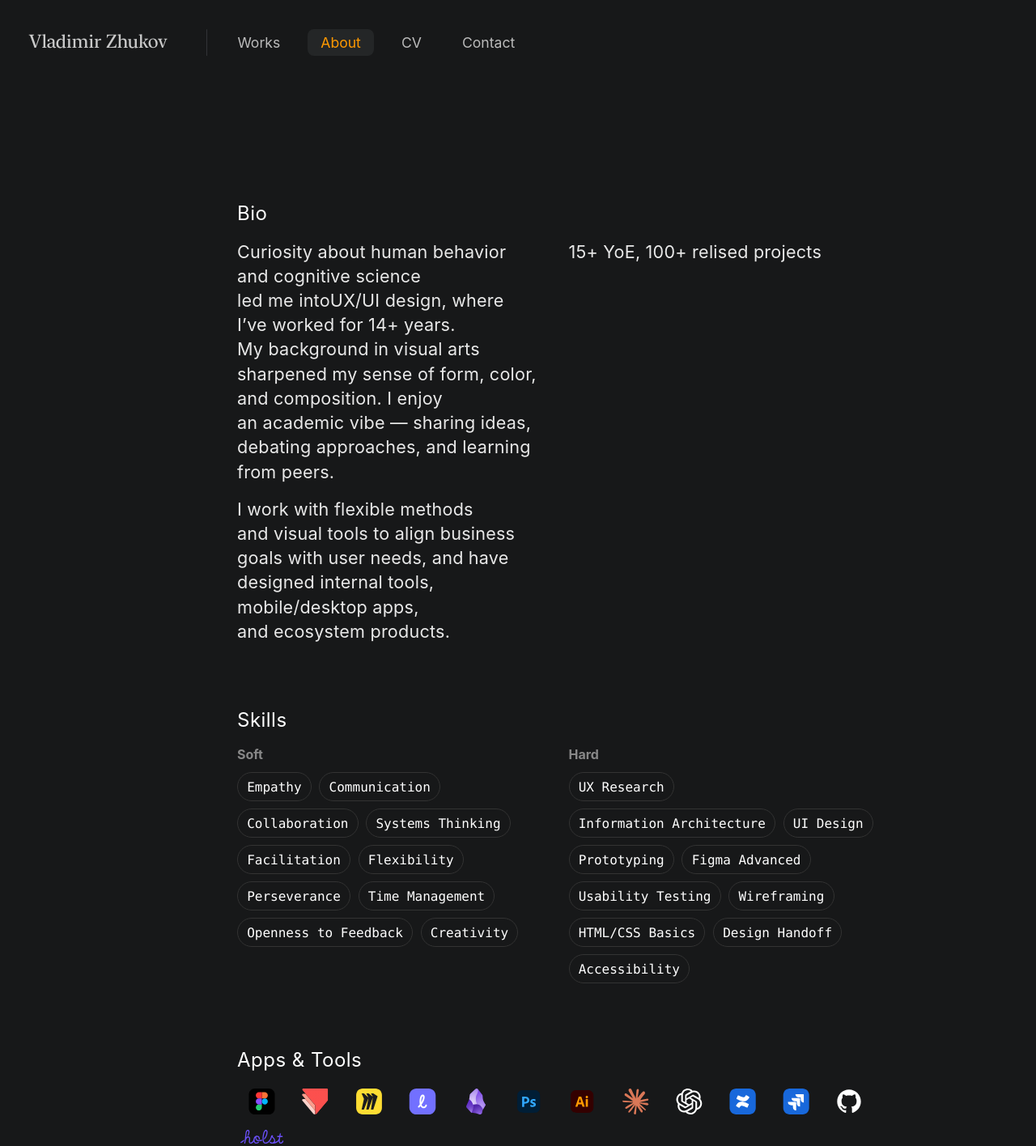
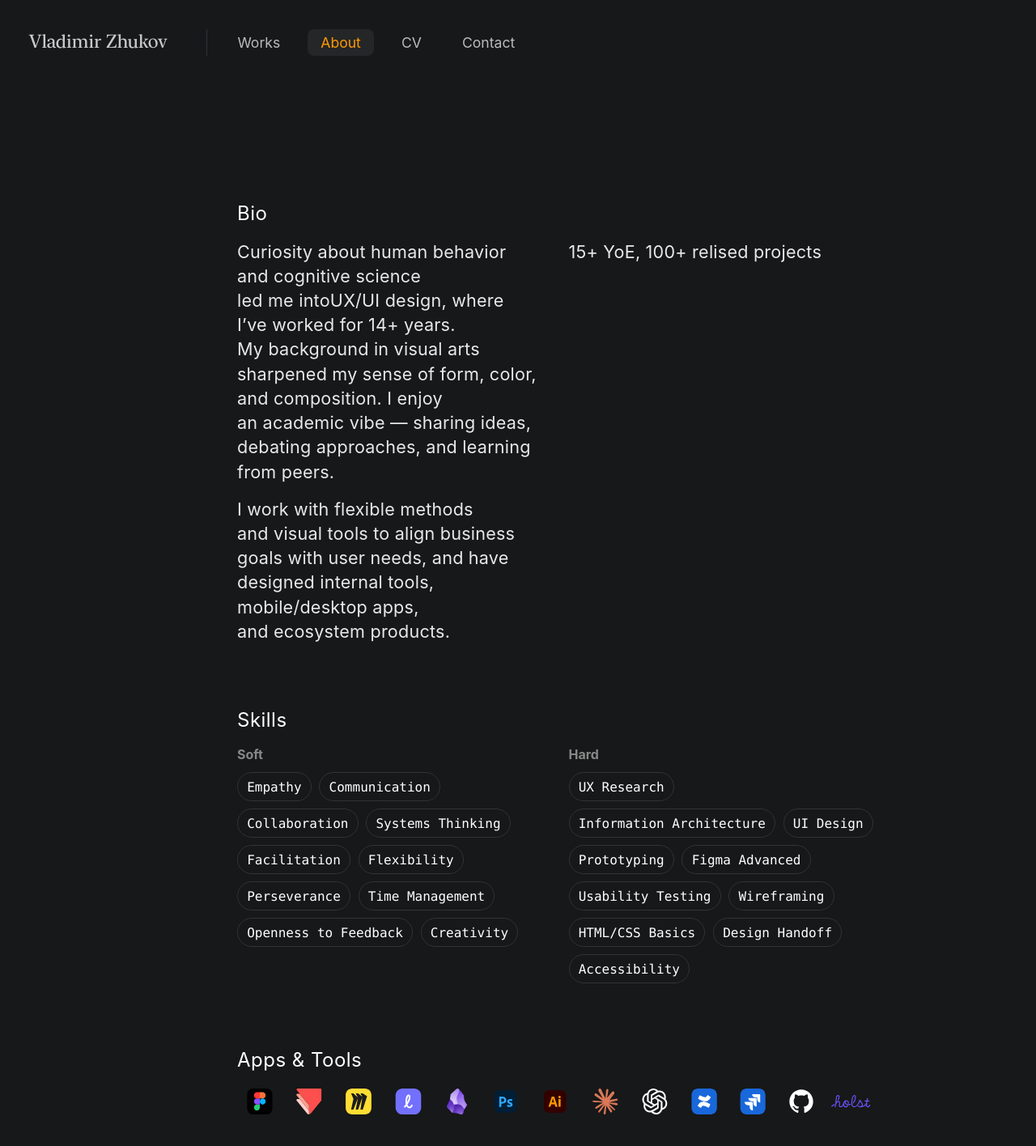
Before and after one commit to uxiscool/experience, a Jekyll site: the page built from about.md, in a window 1280 px wide. Shown: the top 1416 px of the page at 81% size. Built offline with Jekyll 4.4.1, drawn with Linux system fonts in a browser that asks for light colours.

Commit message:
Add files via upload

```diff
--- a/css/main.css
+++ b/css/main.css
@@ -570,7 +570,7 @@ section {
 /* ===== Apps & Tools (плотная сетка, без подложек и ховеров) ===== */
 .tools-grid {
   display: grid;
-  grid-template-columns: repeat(auto-fit, minmax(60px, 1fr)); /* плотнее */
+  grid-template-columns: repeat(auto-fit, minmax(40px, 1fr)); /* плотнее */
   gap: 4px;                                                   /* компактнее */
 }
 
@@ -622,7 +622,7 @@ section {
 /* мобилка — ещё плотнее */
 @media (max-width: 600px) {
   .tools-grid {
-    grid-template-columns: repeat(auto-fit, minmax(50px, 1fr));
+    grid-template-columns: repeat(auto-fit, minmax(30px, 1fr));
     gap: 3px;
   }
   .tool { padding: 3px; }
```
